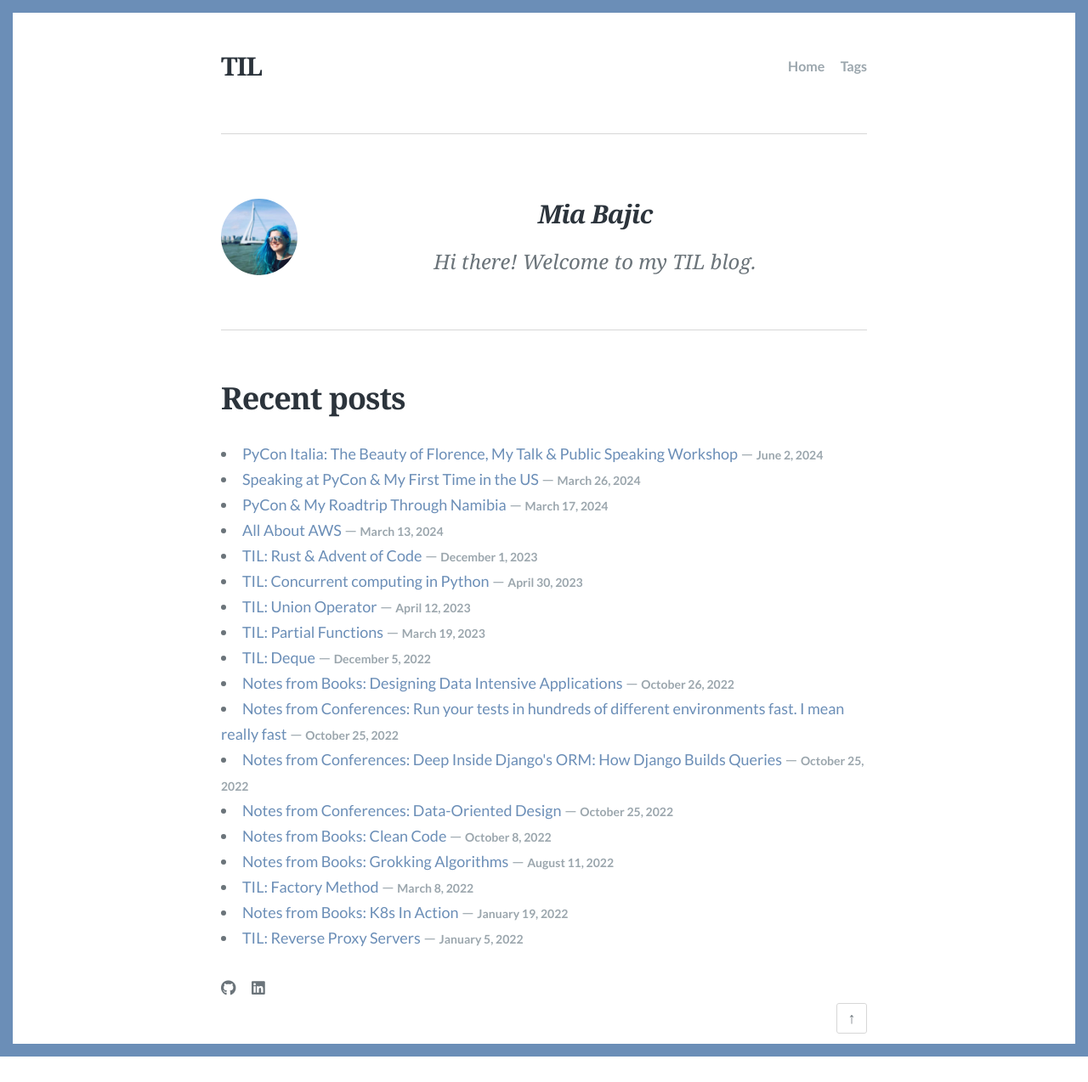
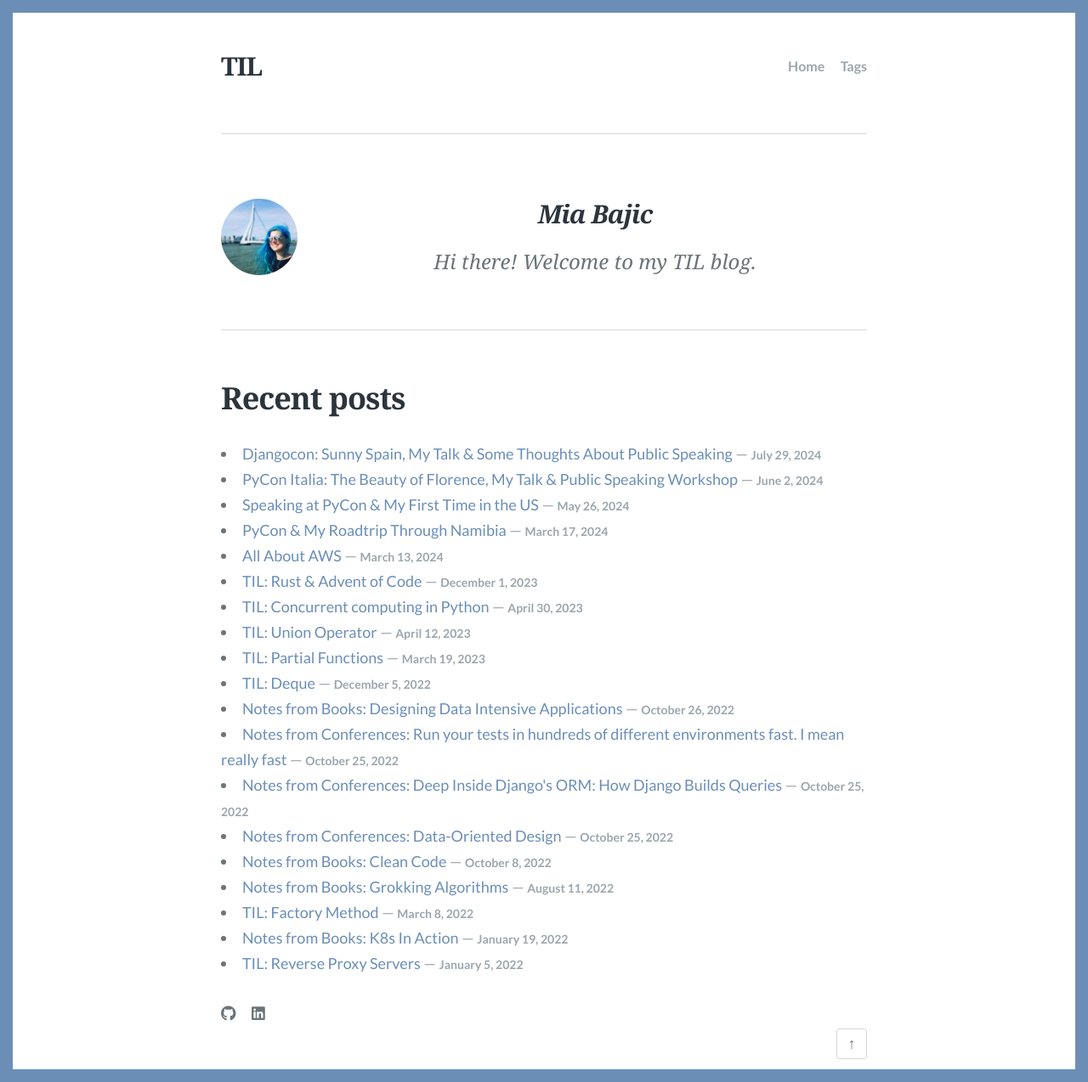
Before and after one commit to clytaemnestra/tech-blog, a Jekyll site: the page built from index.html, in a window 1280 px wide. Shown: the whole page at 85% size. Built offline with Jekyll 4.4.1, drawn with Linux system fonts in a browser that asks for light colours; some web fonts are replaced; the list of posts is cut into pages by our own code; before the commit the page ends 1244 px from its top, so only the background shows below that.

Commit message:
Add article about Djangocon

```diff
--- /dev/null
+++ b/_posts/2024-07-29-djangocon.md
@@ -0,0 +1,92 @@
+---
+layout: post
+title: "Djangocon: Sunny Spain, My Talk & Some Thoughts About Public Speaking"
+description: "Djangocon: Sunny Spain, My Talk & Some Thoughts About Public Speaking"
+date: 2024-07-29
+tags: [conferences]
+---
+# Spain
+Djangocon was held this year in the charming city of Vigo, in Northern Spain, just above Portugal. Vigo is a small, picturesque city full of cute streets and passages.
+
+<div style="display: flex; flex-wrap: wrap; justify-content: space-between;">
+  <div style="flex: 1 1 30%; margin: 5px;">
+    <img src="./images/posts/djangocon/sculpture.jpg" alt="Burger" style="width: 100%; height: auto;">
+  </div>
+  <div style="flex: 1 1 30%; margin: 5px;">
+    <img src="./images/posts/djangocon/vigo-night.jpg" alt="Bagel 1" style="width: 100%; height: auto;">
+  </div>
+  <div style="flex: 1 1 30%; margin: 5px;">
+    <img src="./images/posts/djangocon/vigo-night3.jpg" alt="Burrito" style="width: 100%; height: auto;">
+  </div>
+  <div style="flex: 1 1 20%; margin: 20px;">
+    <img src="./images/posts/djangocon/vigo-night2.jpg" alt="Bagel 2" style="width: 100%; height: auto;">
+  </div>
+  <div style="flex: 1 1 20%; margin: 20px;">
+    <img src="./images/posts/djangocon/vigo-night4.jpg" alt="Sushi" style="width: 100%; height: auto;">
+  </div>
+</div>
+
+What I love about Spain is its vibrant, outdoor culture. As night falls, everyone heads out to dine together. Everything I ate was delicious. I tried potato pancakes and salty chili peppers for the first time and loved them!
+
+
+<div style="display: flex; justify-content: space-between;">
+  <img src="./images/posts/djangocon/food1.jpg" alt="Delicious pizza" style="max-width: 45%; height: auto;">
+  <img src="./images/posts/djangocon/food2.jpg" alt="Another delicious pizza" style="max-width: 45%; height: auto;">
+</div>
+
+
+# Djangocon
+Djangocon is one of my favorite conferences. It's single-track, meaning everyone is together. It's very community-oriented, and I see many familiar faces each year. Unlike big conferences where people stick to their groups, at Djangocon, whether I go with colleagues or alone, I always enjoy it because everyone is so nice, friendly, and open.
+
+# About Public Speaking
+As a logical, analytical, and facts-oriented person, I'm fascinated by storytelling and how it can be more impactful than mere facts.
+
+I remember [Nicholas](https://ntoll.org/) once told me that the best speakers are those who are vulnerable on stage. This requires experience and self-confidence. I didn't fully grasp this until I delivered my talk at Djangocon.
+
+## My Talk
+I spent months taking public speaking lessons, reading books, and preparing perfect notes and slides for my talk. However, I decided to take a risk: I grabbed the microphone, stood in front of the audience, and spoke without prepared notes, choosing to be vulnerable. It was incredible! Although I delivered the same talk in the US and Italy, I never felt as connected to the audience as I did at Djangocon. In the US, the bright lights and echo made it hard to see the audience, and in Italy, a guy slept through my entire talk, which was distracting.
+
+Instead of sticking to general facts, I shared personal stories. The feedback was overwhelmingly positive—three people mentioned my talk as one of their favorites! I worried about pauses, grammar mistakes, and mispronunciations, but what truly matters is engagement, which is easier to create when you're not hidden behind the podium. While I don’t plan to repeat this talk, I'm grateful for the experience and will keep it in mind for future presentations.
+
+
+<div style="display: flex; justify-content: space-between; margin: 5px;">
+  <img src="./images/posts/djangocon/djangocon-cropped.jpg" alt="New York Skyline from ESB" style="max-width: 45%; height: auto;">
+  <img src="./images/posts/djangocon/djangocon2-cropped2.jpg" alt="New York Skyline from ESB" style="max-width: 45%; height: auto;">
+</div>
+<br>
+<img src="./images/posts/djangocon/djangocon1.jpg" alt="A person smiling on Times Square" style="max-width: 100%; height: auto;">
+
+
+## My Lightning Talk
+For the second year in a row, EuroPython was held in Prague, and I delivered a lightning talk announcing it. I enjoy making fun performances and I always put a lot of effort into them. In Edinburgh I gave a lightning talk about what do Prague and Edinburgh have in common - if you think nothing, you'd be surprised!
+
+<img src="./images/posts/djangocon/lt2.png" alt="A person smiling on Times Square" style="max-width: 100%; height: auto;">
+
+This year, I decided to create a game for my lightning talk. My colleague from the EuroPython Society Artur and I spent the entire day figuring out the best way to present it. We decided to show three cities, ask the audience to guess them, and reward those who guessed what they had in common with a Python cookie cutter I brought with me. I showed the first photo of a city that had nothing in common with Prague, and guess what everyone said—Prague! No spoilers for the game, but I just want to say that the lightning talk was SO much fun, and a lucky person got a cookie cutter!
+
+If EuroPython happens in Prague again and I'm doing another announcement at Djangocon, I might just stand on stage for five minutes—everyone will know what it’s about.
+
+<img src="./images/posts/djangocon/djangocon-lt.jpg" alt="A person smiling on Times Square" style="max-width: 100%; height: auto;">
+
+## Talks URL
+My talk is already online! Check it out here: [https://www.youtube.com/watch?v=AERuDe9YxWE](https://www.youtube.com/watch?v=AERuDe9YxWE). Slides are available here: [https://github.com/clytaemnestra/talks/blob/main/django-orm-fast-api-djangocon.pdf](https://github.com/clytaemnestra/talks/blob/main/django-orm-fast-api-djangocon.pdf).
+
+My lightning talk is also available! If you want to play a game, check it out here: [https://youtu.be/Fpdm0g9v6YU?t=1436](https://www.youtube.com/watch?v=AERuDe9YxWE).
+
+And here's my previous lightning talk about what do Prague & Edinburgh have in common: [https://youtu.be/Zc0W3L1tIZM?t=2343](https://www.youtube.com/watch?v=AERuDe9YxWE).
+
+# Thank you!
+I’d like to thank everyone who supported me throughout my talk:
+* My ex-manager [Tomáš Bartál](https://www.linkedin.com/in/tomasbartal) for his support and allowing me preparation time during work hours.
+* My friend and colleague from the [EuroPython Society](https://pl.linkedin.com/in/arturczepiel) [Artur Czepiel](https://www.linkedin.com/in/arturczepiel) for support and reviewing Django-related content.
+* [Ataccama](https://www.ataccama.com/) for their support and allowing me to share my experiences, some of which were work-related.
+* And to all the people at various tech events I attended in the last few months, who provided their insights on Python frameworks that helped shape my talk.
+
+A big thanks to all the volunteer organizers for their effort in making this amazing event happen. Can’t wait for next year in Dublin!
+
+<div style="display: flex; justify-content: space-between; margin: 5px;">
+  <img src="./images/posts/djangocon/vigo-day2.jpg" alt="New York Skyline from ESB" style="max-width: 45%; height: auto;">
+  <img src="./images/posts/djangocon/vigo-day.jpg" alt="New York Skyline from ESB" style="max-width: 45%; height: auto;">
+</div>
+<br>
+<img src="./images/posts/djangocon/sea.jpg" alt="A person smiling on Times Square" style="max-width: 100%; height: auto;">
```
Also changed, not shown: _posts/2024-05-27-pycon-us.md (+1 -1 lines), images/posts/djangocon/djangocon2-cropped2.jpg (added), images/posts/djangocon/food1.jpg (added), images/posts/djangocon/food2.jpg (added), images/posts/djangocon/lt2.png (added), images/posts/djangocon/sculpture.jpg (added), images/posts/djangocon/sea.jpg (added), images/posts/djangocon/view.jpg (added), images/posts/djangocon/vigo-day.jpg (added), images/posts/djangocon/vigo-day2.jpg (added), images/posts/djangocon/vigo-night.jpg (added), images/posts/djangocon/vigo-night2.jpg (added), images/posts/djangocon/vigo-night3.jpg (added), images/posts/djangocon/vigo-night4.jpg (added), 5 other files.
